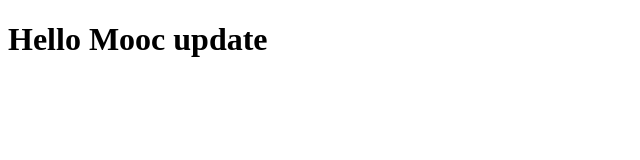
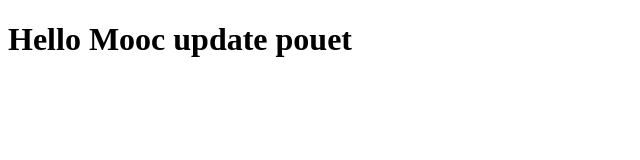
Before and after one commit to JRoyer1311/MOOC-AngularJS, a plain HTML site: page index.html in a window 1280 px wide. Shown: the whole page, without its empty margins (0-640 px from the left). Drawn offline with Linux system fonts and the light colour scheme.

Commit message:
New status

```diff
--- a/index.html
+++ b/index.html
@@ -5,6 +5,6 @@
     <title>Hello Mooc</title>
   </head>
   <body>
-    <h1>Hello Mooc update</h1>
+    <h1>Hello Mooc update pouet</h1>
   </body>
 </html>
```
